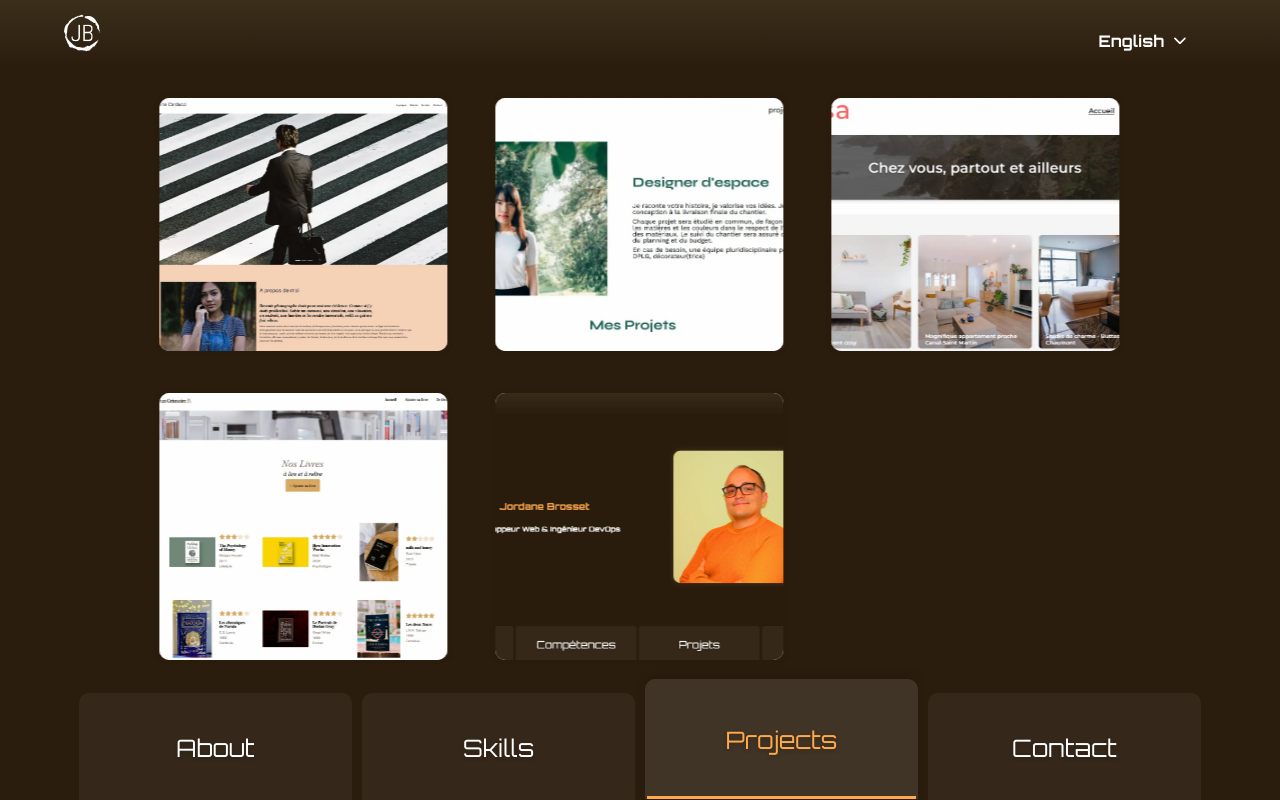
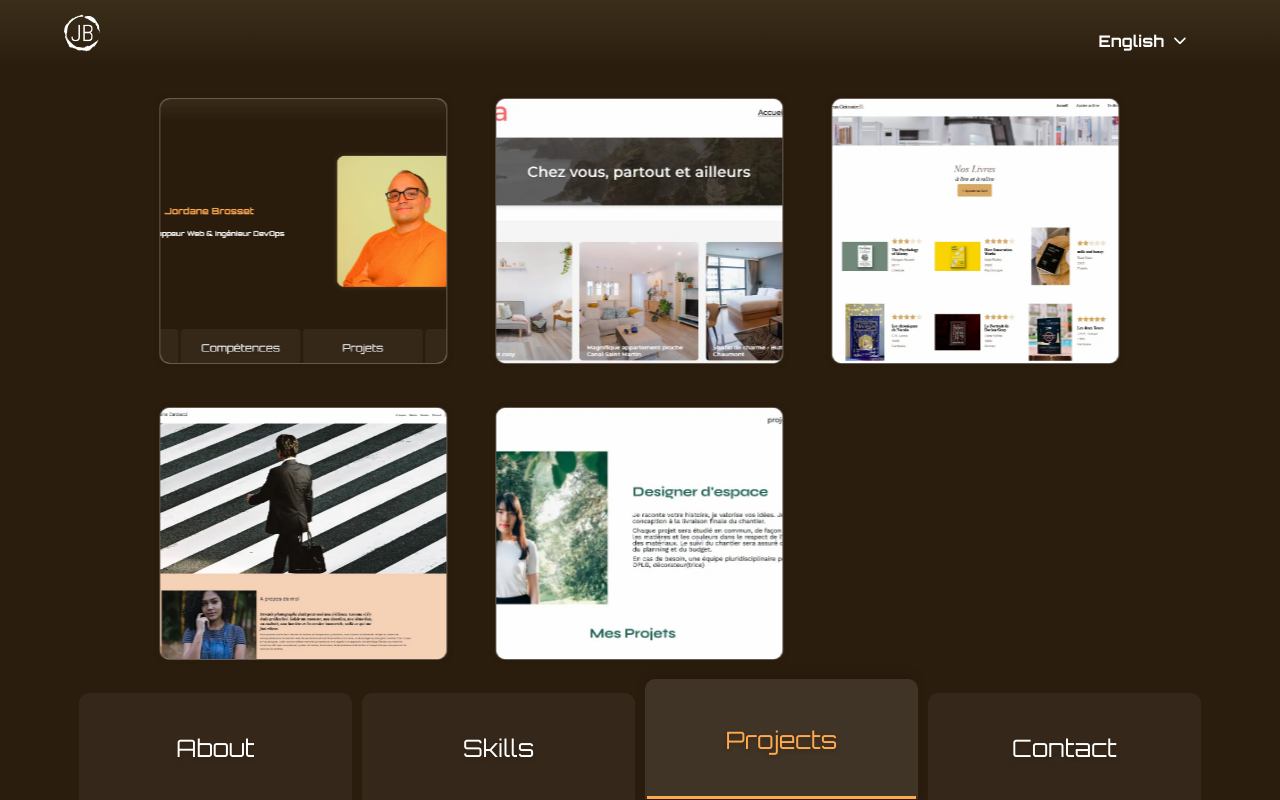
Before and after one commit to Scarnee/Portfolio-jordane-brosset, a React (Vite) app in the folder frontend/: page /projects in a window 1280 px wide. Built offline with nearby package versions, Linux system fonts and the light colour scheme.

Commit message:
fix: update project details in projects.json and enhance styling in ProjectCard.scss for improved layout and readability

```diff
--- a/frontend/public/projects.json
+++ b/frontend/public/projects.json
@@ -1,4 +1,28 @@
 [
+    {
+        "id": "fe589446",
+        "title": "This Website !",
+        "URL": "https://github.com/Scarnee/saas-platform",
+        "tags": ["AWS", "Docker", "Ansible", "Grafana"],
+        "imageURL": "static/img/projectImages/website.webp",
+        "description": "Cloud infrastructure, Automation"
+    },
+    {
+        "id": "cf514862",
+        "title": "Kasa",
+        "URL": "https://github.com/Scarnee/Kasa_OC",
+        "tags": ["Javascript", "React"],
+        "imageURL": "static/img/projectImages/KASA.webp",
+        "description": "Front-end coding with frameworks"
+    },
+    {
+        "id": "dr584246",
+        "title": "Mon Vieux Grimoire",
+        "URL": "https://github.com/Scarnee/Mon-Vieux-Grimoire-OC7",
+        "tags": ["Express", "MongoDB"],
+        "imageURL": "static/img/projectImages/MONVIEUXGRIMOIRE.webp",
+        "description": "Back-end coding, database access"
+    },
     {
         "id": "c67ab8a7",
         "title": "Nina Carducci",
@@ -14,29 +38,5 @@
         "tags": ["Javascript", "APIs"],
         "imageURL": "static/img/projectImages/SOPHIEBLUEL.webp",
         "description": "Front-end coding"
-    },
-    {
-        "id": "cf514862",
-        "title": "Kasa",
-        "URL": "https://github.com/Scarnee/Kasa_OC",
-        "tags": ["React"],
-        "imageURL": "static/img/projectImages/KASA.webp",
-        "description": "Front-end coding with frameworks"
-    },
-    {
-        "id": "dr584246",
-        "title": "Mon Vieux Grimoire",
-        "URL": "https://github.com/Scarnee/Mon-Vieux-Grimoire-OC7",
-        "tags": ["Express", "MongoDB"],
-        "imageURL": "static/img/projectImages/MONVIEUXGRIMOIRE.webp",
-        "description": "Back-end coding, database access"
-    },
-    {
-        "id": "fe589446",
-        "title": "This Website !",
-        "URL": "https://github.com/Scarnee/saas-platform",
-        "tags": ["AWS", "Docker", "Ansible", "Grafana"],
-        "imageURL": "static/img/projectImages/website.webp",
-        "description": "Cloud infrastructure, Automation"
     }
 ]
--- a/frontend/src/components/projectCard/ProjectCard.scss
+++ b/frontend/src/components/projectCard/ProjectCard.scss
@@ -12,6 +12,7 @@
     overflow: hidden;
     perspective: 1000px;
     box-shadow: 0 0 0 5px $first-color;
+    border: 1px solid rgba($first-color, 0.7);
     transition: all 0.6s cubic-bezier(0.175, 0.885, 0.32, 1.275);
     box-sizing: border-box;
     -webkit-box-sizing: border-box;
@@ -97,7 +98,7 @@
         padding: 10px;
         height: auto;
         gap: 10px;
-        background-color: #f2f2f2;
+        background-color: rgba($fourth-color, 1);
         box-shadow: 0 2px 4px rgba(0, 0, 0, 0.1);
         overflow: visible;
         img {
@@ -121,10 +122,10 @@
         }
 
         .cardTitle {
-            font-size: 14px;
+            font-size: 18px;
             font-weight: 700;
             margin: 0;
-            color: $third-color;
+            color: darken($third-color, 30%);
         }
 
         ul {
@@ -136,24 +137,25 @@
             margin: 0;
 
             li {
-                background: $third-color;
+                background: $second-color;
                 color: white;
-                font-size: 10px;
+                font-size: 11px;
                 padding: 2px 6px;
                 border-radius: 4px;
             }
         }
 
         .cardDescription {
-            font-size: 12px;
-            color: $second-color;
+            font-size: 13px;
+            font-weight: 500;
+            color: darken($third-color, 30%);
         }
 
         .btnGit {
-            font-size: 11px;
+            font-size: 12px;
             padding: 6px 10px;
             width: auto;
-            background: $third-color;
+            background: $second-color;
             border-radius: 6px;
         }
     }
```
